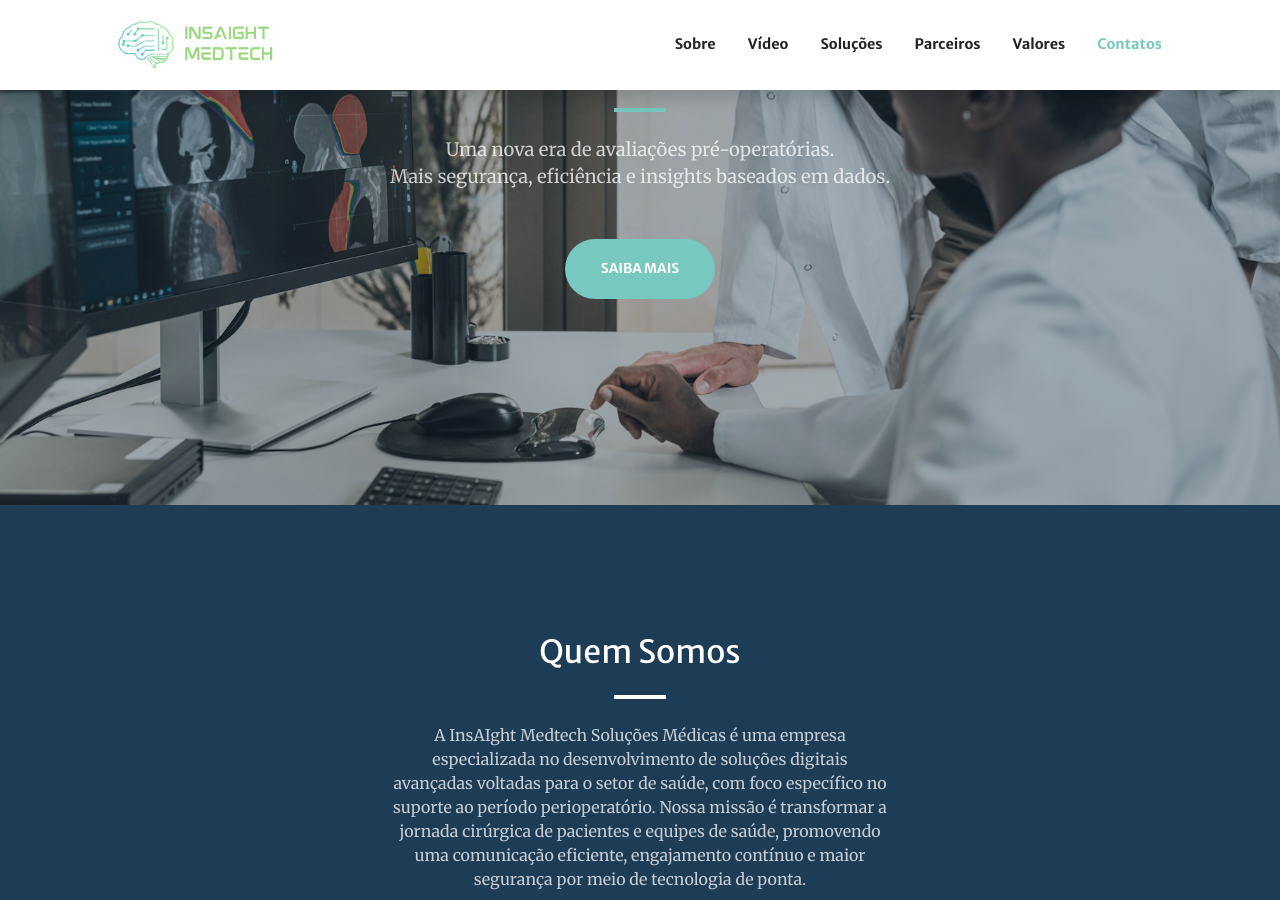
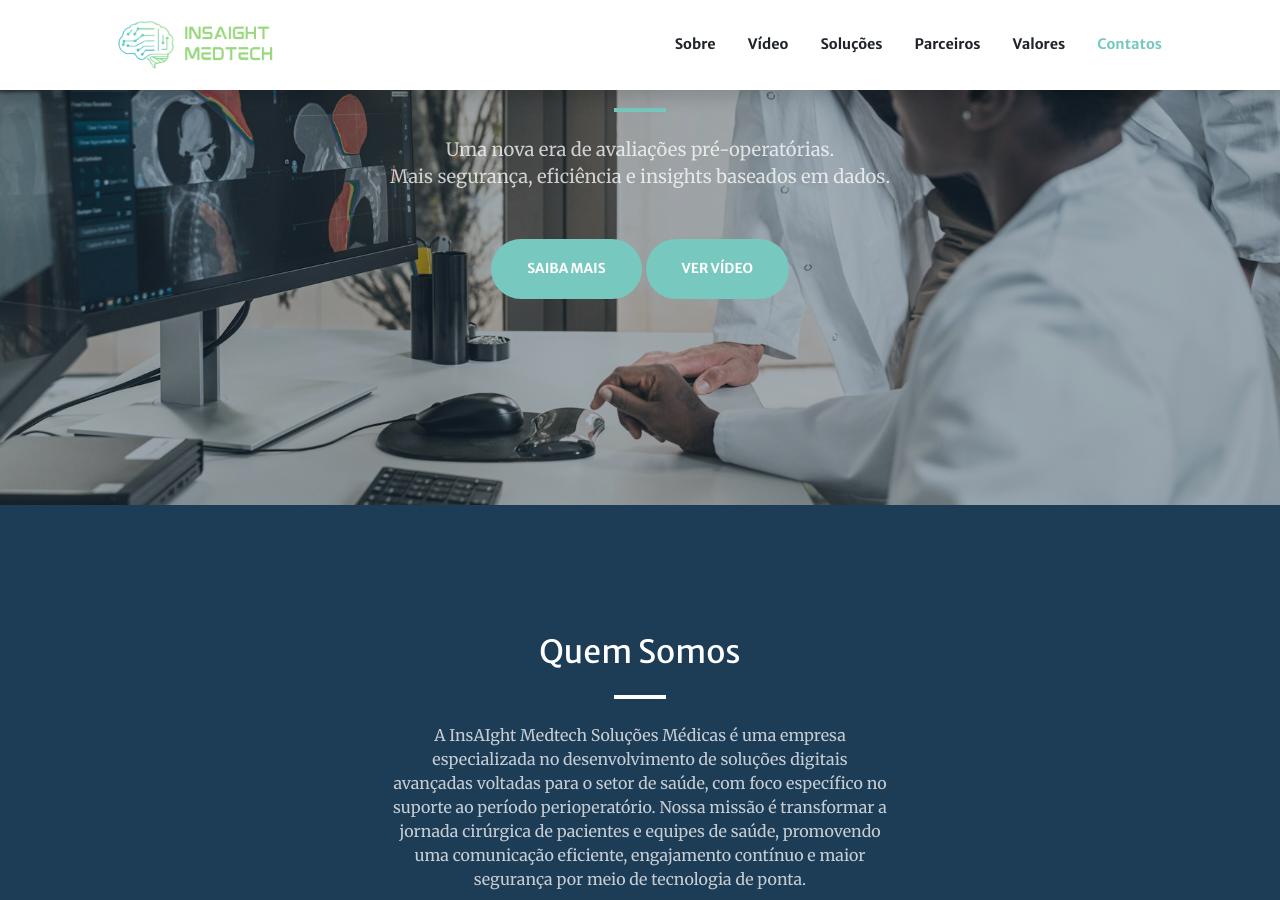
Before and after one commit to Vianest-iTec/vianest-itec.github.io, a Jekyll site: the page built from index.md, in a window 1280 px wide and 900 px high, scrolled down 395 px. Built offline with Jekyll 4.4.1, drawn with Linux system fonts in a browser that asks for light colours; comment, search, counter and statistics services are not loaded.

Commit message:
feat: update header to support multiple action buttons

```diff
--- a/_layouts/home.html
+++ b/_layouts/home.html
@@ -14,6 +14,11 @@ layout: base
                 {% if page.header.action %}
                 <a class="btn btn-primary btn-xl" href="{{ page.header.action.url }}">{{ page.header.action.label }}</a>
                 {% endif %}
+                {% if page.header.actions %}
+                {% for action in page.header.actions %}
+                <a class="btn btn-primary btn-xl" href="{{ action.url }}">{{ action.label }}</a>
+                {% endfor %}
+                {% endif %}
             </div>
         </div>
     </div>
--- a/index.md
+++ b/index.md
@@ -5,9 +5,11 @@ header:
   text: >
     Uma nova era de avaliações pré-operatórias.<br>
     Mais segurança, eficiência e insights baseados em dados.
-  action: # action button is optional
-    label: Saiba Mais
-    url: '#sobre'
+  actions:
+    - label: Saiba Mais
+      url: '#sobre'
+    - label: Ver Vídeo
+      url: '#video'
 
 sections:
   - type: call-to-action.html
```
